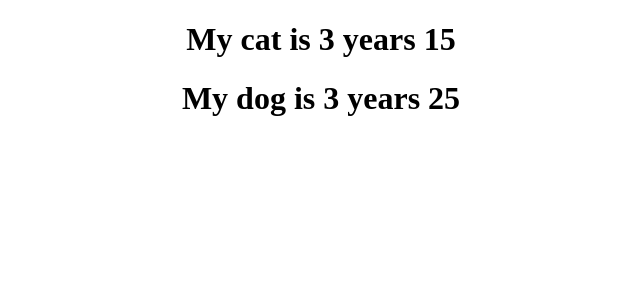
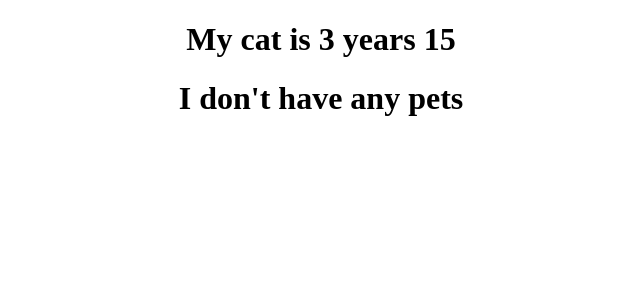
Before and after one commit to GitHubStanislav/app_01, a React (Create React App) app: page / in a window 1280 px wide. Shown: the top 300 px of the page, without its empty margins (319-959 px from the left). Built offline with nearby package versions, Linux system fonts and the light colour scheme.

Commit message:
ternary operator

```diff
--- a/src/App.js
+++ b/src/App.js
@@ -4,8 +4,8 @@ import PetInfo from "./components/PetInfo";
 function App() {
   return (
     <div className="App">
-      <PetInfo animal="cat" age="15" />
-      <PetInfo animal="dog " age={25} />
+      <PetInfo animal="cat" age="15" hasPet={true} />
+      <PetInfo animal="dog" age={25} hasPet={false} />
     </div>
   );
 }
--- a/src/components/PetInfo.js
+++ b/src/components/PetInfo.js
@@ -1,9 +1,10 @@
 function PetInfo(props) {
-  return (
-    <h1>
-      My {props.animal} is 3 years {props.age}
-    </h1>
-  );
+  const { animal, age, hasPet } = props;
+  const text = hasPet
+    ? `My ${animal} is 3 years ${age}`
+    : "I don't have any pets";
+
+  return <h1>{text}</h1>;
 }
 
 export default PetInfo;
```
